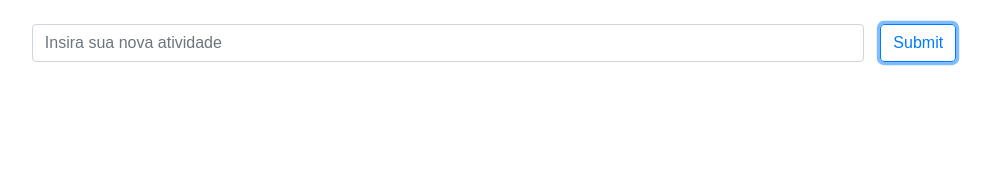
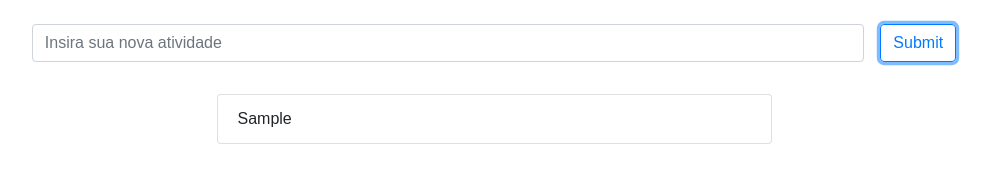
Before and after one commit to bc-nogueira/todo-list, a React (Create React App) app: page / in a window 1280 px wide. Both pictures are taken after typing "Sample" into the empty fields and a click on the button "Submit". Shown: the top 194 px of the page, without its empty margins (146-1137 px from the left). Built offline with nearby package versions, Linux system fonts and the light colour scheme.

Commit message:
feat: Show todo list.

```diff
--- a/src/App.js
+++ b/src/App.js
@@ -29,6 +29,12 @@ class App extends Component {
             value={this.state.todo} onChange={this.onChange} />
           <button className="btn btn-outline-primary mb-2">Submit</button>
         </form>
+
+        <ul className="list-group w-50 mt-4 mx-auto">
+          {this.state.todoList.map((todo, index) => (
+            <li key={index} className="list-group-item text-left">{todo}</li>
+          ))}
+        </ul>
       </div>
     );
   }
```
